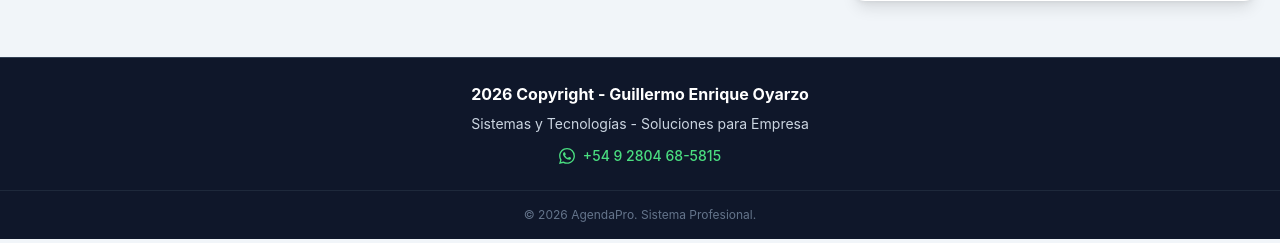
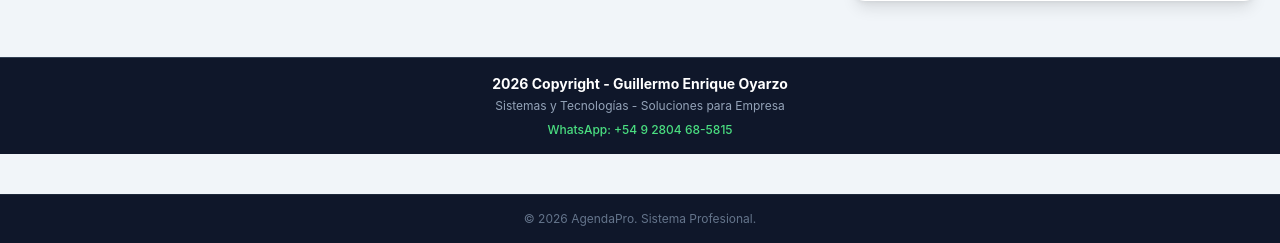
Before and after one commit to guille001-star/AgendaPro, a Flask app: page /dashboard/ in a window 1280 px wide. Shown: the part 968-1211 px from the top of the page. Run offline with Flask 3, Linux system fonts and the light colour scheme; the visitor is signed in with stand-in values (Sample User, id 1); data that the repository does not hold is empty; some libraries are stand-ins or nearby versions.

Commit message:
Style: Ajuste footer y agregado a vista publica

```diff
--- a/app/templates/dashboard/index.html
+++ b/app/templates/dashboard/index.html
@@ -1,6 +1,6 @@
 {% extends "base.html" %}
 {% block content %}
-<div class="bg-slate-100 min-h-screen">
+<div class="bg-slate-100 min-h-screen pb-10">
     <header class="bg-slate-900 text-white py-4 px-6 flex justify-between items-center sticky top-0 z-50 border-b-4 border-indigo-600">
         <div>
             <p class="text-xs text-slate-400 uppercase tracking-wider">Panel de Control</p>
@@ -22,7 +22,6 @@
                     <span class="text-xs text-slate-500 bg-slate-100 px-2 py-1 rounded">Clic para activar/desactivar</span>
                 </div>
 
-                <!-- MES ACTUAL -->
                 <h3 class="text-center font-bold text-slate-700 mb-2 uppercase tracking-wider">{{ today.strftime('%B %Y') }}</h3>
                 <div class="grid grid-cols-7 gap-1 text-center text-xs font-bold text-slate-500 mb-2">
                     <div>Dom</div><div>Lun</div><div>Mar</div><div>Mie</div><div>Jue</div><div>Vie</div><div>Sab</div>
@@ -44,7 +43,6 @@
                     {% endfor %}
                 </div>
 
-                <!-- MES SIGUIENTE -->
                 <h3 class="text-center font-bold text-slate-700 mb-2 mt-8 uppercase tracking-wider">{{ next_month_name }}</h3>
                  <div class="grid grid-cols-7 gap-1 text-center text-xs font-bold text-slate-500 mb-2">
                     <div>Dom</div><div>Lun</div><div>Mar</div><div>Mie</div><div>Jue</div><div>Vie</div><div>Sab</div>
@@ -65,10 +63,8 @@
             </div>
         </div>
 
-        <!-- COLUMNA DERECHA (Reordenada) -->
         <div class="lg:w-1/3 space-y-6">
-
-            <!-- 1. HOY (Arriba) -->
+            <!-- HOY -->
             <div class="bg-white p-6 rounded-xl shadow-lg">
                 <div class="flex justify-between items-center mb-4">
                     <h3 class="font-bold text-slate-800">Turnos de Hoy</h3>
@@ -86,7 +82,7 @@
                 </ul>
             </div>
 
-            <!-- 2. PROXIMOS (En medio) -->
+            <!-- PROXIMOS -->
             <div class="bg-white p-6 rounded-xl shadow-lg">
                 <h3 class="font-bold text-slate-800 mb-4">Próximos Turnos</h3>
                 <ul id="list-upcoming" class="space-y-3 text-sm max-h-60 overflow-y-auto">
@@ -103,7 +99,7 @@
                 </ul>
             </div>
 
-            <!-- 3. LINK Y QR (Abajo) -->
+            <!-- LINK -->
             <div class="bg-white p-6 rounded-xl shadow-lg text-center">
                 <h3 class="font-bold text-slate-800 mb-3">Tu Link y QR</h3>
                 <input type="text" readonly value="{{ request.host_url }}agenda/{{ current_user.slug }}" class="w-full bg-slate-100 text-center text-xs p-2 rounded mb-3 border" id="myLink">
@@ -113,14 +109,13 @@
         </div>
     </div>
 
-    <!-- FOOTER MEJORADO -->
-    <footer class="bg-slate-900 text-white py-6 mt-8 text-center text-sm border-t border-slate-700">
-        <div class="max-w-4xl mx-auto px-4 space-y-2">
-            <p class="font-bold text-base">2026 Copyright - Guillermo Enrique Oyarzo</p>
-            <p class="text-slate-300">Sistemas y Tecnologías - Soluciones para Empresa</p>
+    <!-- FOOTER (Texto más chico) -->
+    <footer class="bg-slate-900 text-white py-4 mt-8 text-center text-xs border-t border-slate-700">
+        <div class="max-w-4xl mx-auto px-4 space-y-1">
+            <p class="font-bold text-sm">2026 Copyright - Guillermo Enrique Oyarzo</p>
+            <p class="text-slate-400 text-xs">Sistemas y Tecnologías - Soluciones para Empresa</p>
             <div class="flex justify-center items-center gap-2 pt-1">
-                <svg class="w-4 h-4 text-green-400" fill="currentColor" viewBox="0 0 24 24"><path d="M17.472 14.382c-.297-.149-1.758-.867-2.03-.967-.273-.099-.471-.148-.67.15-.197.297-.767.966-.94 1.164-.173.199-.347.223-.644.075-.297-.15-1.255-.463-2.39-1.475-.883-.788-1.48-1.761-1.653-2.059-.173-.297-.018-.458.13-.606.134-.133.298-.347.446-.52.149-.174.198-.298.298-.497.099-.198.05-.371-.025-.52-.075-.149-.669-1.612-.916-2.207-.242-.579-.487-.5-.669-.51-.173-.008-.371-.01-.57-.01-.198 0-.52.074-.792.372-.272.297-1.04 1.016-1.04 2.479 0 1.462 1.065 2.875 1.213 3.074.149.198 2.096 3.2 5.077 4.487.709.306 1.262.489 1.694.625.712.227 1.36.195 1.871.118.571-.085 1.758-.719 2.006-1.413.248-.694.248-1.289.173-1.413-.074-.124-.272-.198-.57-.347m-5.421 7.403h-.004a9.87 9.87 0 01-5.031-1.378l-.361-.214-3.741.982.998-3.648-.235-.374a9.86 9.86 0 01-1.51-5.26c.001-5.45 4.436-9.884 9.888-9.884 2.64 0 5.122 1.03 6.988 2.898a9.825 9.825 0 012.893 6.994c-.003 5.45-4.437 9.884-9.885 9.884m8.413-18.297A11.815 11.815 0 0012.05 0C5.495 0 .16 5.335.157 11.892c0 2.096.547 4.142 1.588 5.945L.057 24l6.305-1.654a11.882 11.882 0 005.683 1.448h.005c6.554 0 11.89-5.335 11.893-11.893a11.821 11.821 0 00-3.48-8.413z"/></svg>
-                <a href="https://wa.me/5492804685815" target="_blank" class="text-green-400 hover:text-green-300 font-medium transition">+54 9 2804 68-5815</a>
+                <a href="https://wa.me/5492804685815" target="_blank" class="text-green-400 hover:text-green-300 font-medium transition">WhatsApp: +54 9 2804 68-5815</a>
             </div>
         </div>
     </footer>
@@ -143,45 +138,20 @@
             }
         });
     }
-
     function copyLink() {
-        var copyText = document.getElementById("myLink");
-        copyText.select();
-        document.execCommand("copy");
-        alert("Link copiado!");
+        var copyText = document.getElementById("myLink"); copyText.select(); document.execCommand("copy"); alert("Copiado!");
     }
-
     setInterval(function() {
         fetch('/dashboard/live-data?v=' + new Date().getTime())
             .then(response => response.json())
             .then(data => {
                 document.getElementById('today-badge').innerText = data.todays.length;
                 const listToday = document.getElementById('list-today');
-
-                if(data.todays.length > 0){
-                    listToday.innerHTML = data.todays.map(apt => `
-                        <li class="flex justify-between items-center p-2 bg-slate-50 rounded">
-                            <span class="font-bold text-indigo-600">${apt.time}</span>
-                            <span class="font-medium">${apt.name}</span>
-                        </li>
-                    `).join('');
-                } else {
-                    listToday.innerHTML = '<li class="text-slate-400 text-center py-4">Sin turnos hoy.</li>';
-                }
-
+                if(data.todays.length > 0){ listToday.innerHTML = data.todays.map(apt => `<li class="flex justify-between items-center p-2 bg-slate-50 rounded"><span class="font-bold text-indigo-600">${apt.time}</span><span class="font-medium">${apt.name}</span></li>`).join(''); }
+                else { listToday.innerHTML = '<li class="text-slate-400 text-center py-4">Sin turnos hoy.</li>'; }
                 const listUpcoming = document.getElementById('list-upcoming');
-                if(data.upcoming.length > 0){
-                    listUpcoming.innerHTML = data.upcoming.map(apt => `
-                        <li class="flex justify-between items-center p-2 bg-slate-50 rounded">
-                            <div>
-                                <span class="font-bold text-slate-700">${apt.name}</span>
-                                <span class="block text-xs text-slate-500">${apt.date} - ${apt.time}</span>
-                            </div>
-                        </li>
-                    `).join('');
-                } else {
-                    listUpcoming.innerHTML = '<li class="text-slate-400 text-center py-4">Sin turnos futuros.</li>';
-                }
+                if(data.upcoming.length > 0){ listUpcoming.innerHTML = data.upcoming.map(apt => `<li class="flex justify-between items-center p-2 bg-slate-50 rounded"><div><span class="font-bold text-slate-700">${apt.name}</span><span class="block text-xs text-slate-500">${apt.date} - ${apt.time}</span></div></li>`).join(''); }
+                else { listUpcoming.innerHTML = '<li class="text-slate-400 text-center py-4">Sin turnos futuros.</li>'; }
             });
     }, 5000);
 </script>
```
Also changed, not shown: app/templates/public/agenda.html (+10 -2 lines), app/templates/public/confirmacion.html (+8 -1 lines).
